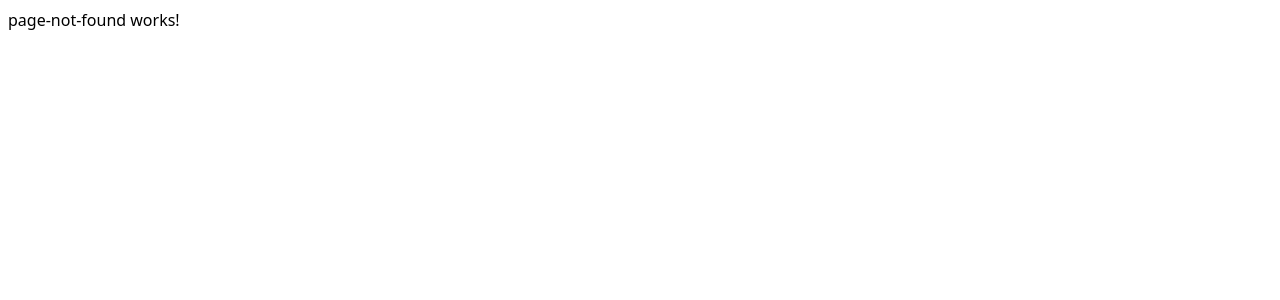
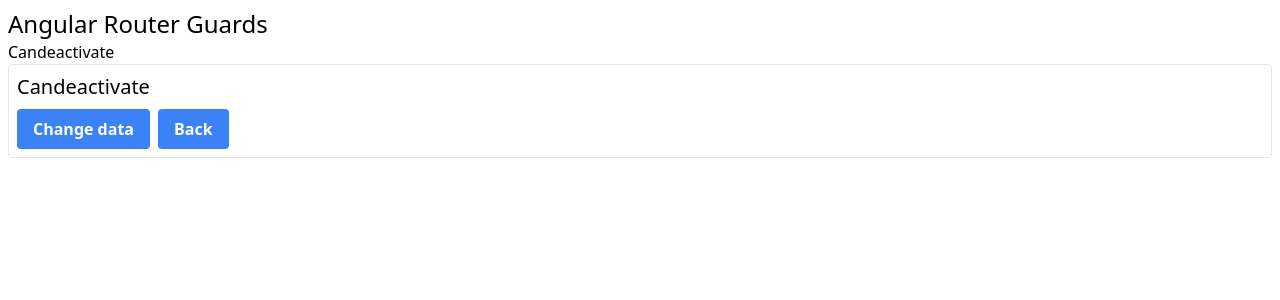
Before and after one commit to Angular-learning-group-2024/jiaxi_yang, an Angular app: page /route-guards/can-deactivate in a window 1280 px wide. Shown: the top 300 px of the page. Built offline with nearby package versions, Linux system fonts and the light colour scheme.

Commit message:
Add canDeactivateGuard

```diff
--- a/src/app/app.routes.ts
+++ b/src/app/app.routes.ts
@@ -4,6 +4,9 @@ import { PostItemComponent } from "./post/post-item/post-item.component";
 import { PageNotFoundComponent } from "./common/page-not-found/page-not-found.component";
 import { authGuard } from "./auth.guard";
 import { LoginComponent } from "./common/login/login.component";
+import { CanDeactivateComponent } from "./route-guards/can-deactivate/can-deactivate.component";
+import { RouteGuardsComponent } from "./route-guards/route-guards.component";
+import { canDeactivateGuard } from "./can-deactivate.guard";
 
 type TRoute = Route;
 
@@ -31,6 +34,17 @@ export const routes: TRoute[] = [
     path: "login",
     component: LoginComponent,
   },
+  {
+    path: "route-guards",
+    component: RouteGuardsComponent,
+    children: [
+      {
+        path: "can-deactivate",
+        component: CanDeactivateComponent,
+        canDeactivate: [canDeactivateGuard],
+      },
+    ],
+  },
 
   { path: "**", component: PageNotFoundComponent },
 ];
--- /dev/null
+++ b/src/app/can-deactivate.guard.ts
@@ -0,0 +1,10 @@
+import { CanDeactivateFn } from "@angular/router";
+import { Observable } from "rxjs";
+
+export interface CanComponentDeactivate {
+  canDeactivate?: () => Observable<boolean> | Promise<boolean> | boolean;
+}
+
+export const canDeactivateGuard: CanDeactivateFn<CanComponentDeactivate> = (
+  component: CanComponentDeactivate
+) => (component.canDeactivate ? component.canDeactivate() : true);
--- /dev/null
+++ b/src/app/dialog.service.ts
@@ -0,0 +1,13 @@
+import { Injectable } from "@angular/core";
+import { Observable, of } from "rxjs";
+
+@Injectable({
+  providedIn: "root",
+})
+export class DialogService {
+  confirm(message?: string): Observable<boolean> {
+    const confirmation = window.confirm(message || "Is it OK?");
+
+    return of(confirmation);
+  }
+}
--- /dev/null
+++ b/src/app/route-guards/can-deactivate/can-deactivate.component.html
@@ -0,0 +1,20 @@
+<div class="p-2 border rounded">
+  <div class="flex flex-col gap-2">
+    <div class="text-xl">Candeactivate</div>
+    <div class="flex gap-2">
+      <button
+        class="bg-blue-500 hover:bg-blue-700 text-white font-bold py-2 px-4 rounded"
+        (click)="changeData()"
+      >
+        {{ dataHasChanged ? "Data has changed" : "Change data" }}
+      </button>
+
+      <button
+        class="bg-blue-500 hover:bg-blue-700 text-white font-bold py-2 px-4 rounded"
+        (click)="back()"
+      >
+        Back
+      </button>
+    </div>
+  </div>
+</div>
--- /dev/null
+++ b/src/app/route-guards/can-deactivate/can-deactivate.component.ts
@@ -0,0 +1,33 @@
+import { Component } from "@angular/core";
+import { Router } from "@angular/router";
+import { Observable } from "rxjs";
+import { DialogService } from "../../dialog.service";
+
+@Component({
+  selector: "app-can-deactivate",
+  standalone: true,
+  imports: [],
+  templateUrl: "./can-deactivate.component.html",
+})
+export class CanDeactivateComponent {
+  dataHasChanged = false;
+
+  constructor(
+    private router: Router,
+    private dialogService: DialogService
+  ) {}
+
+  changeData() {
+    this.dataHasChanged = true;
+  }
+  back() {
+    this.router.navigate(["route-guards"]);
+  }
+
+  canDeactivate(): Observable<boolean> | boolean {
+    if (!this.dataHasChanged) {
+      return true;
+    }
+    return this.dialogService.confirm("Discard changes?");
+  }
+}
--- /dev/null
+++ b/src/app/route-guards/route-guards.component.html
@@ -0,0 +1,5 @@
+<h1 class="text-2xl">Angular Router Guards</h1>
+<nav>
+  <a routerLink="/route-guards/can-deactivate"> Candeactivate </a>
+</nav>
+<router-outlet />
```
Also changed, not shown: src/app/route-guards/route-guards.component.ts (added, +10 -0 lines).
